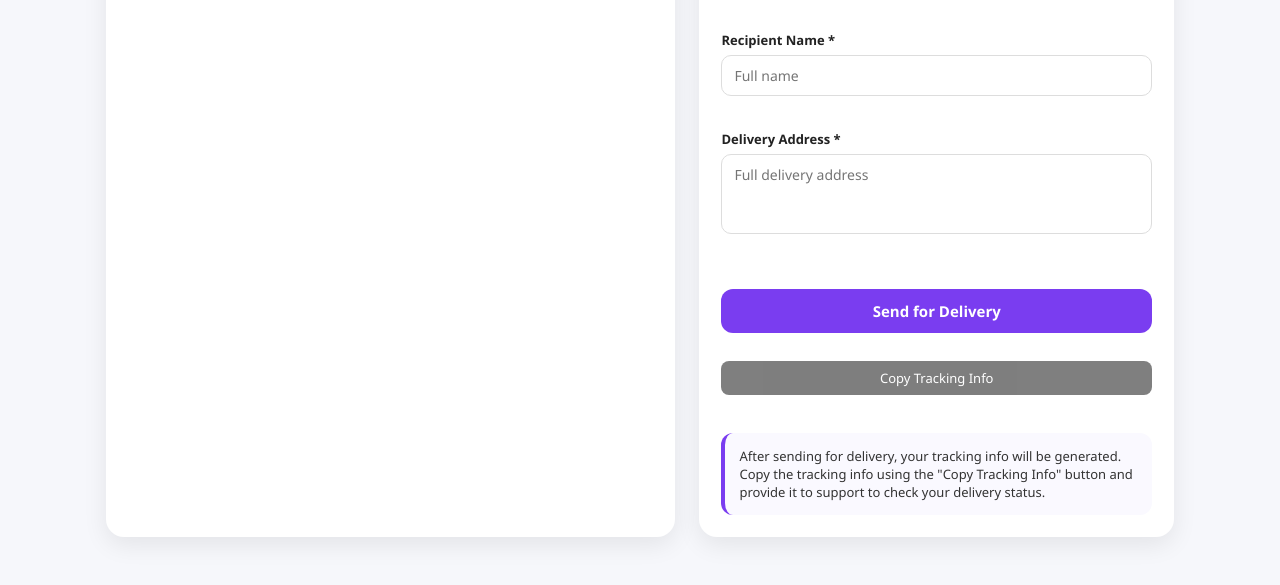
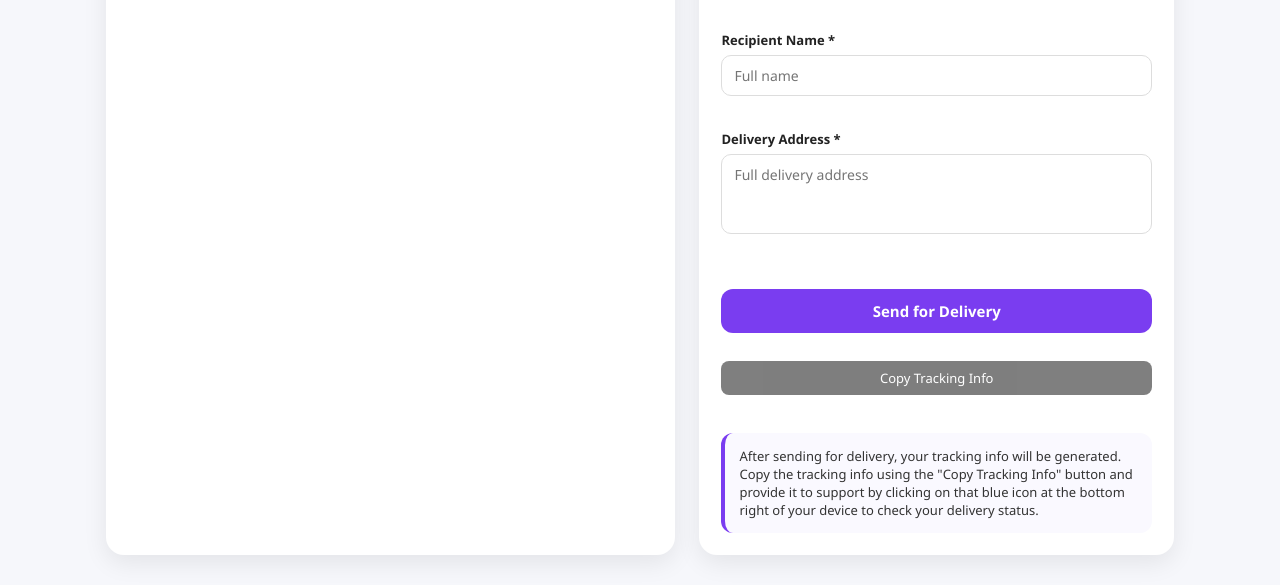
Before and after one commit to giftlystore/giftlyintl, a plain HTML site: page product.html in a window 1280 px wide. Shown: the part 545-1130 px from the top of the page. Drawn offline with Linux system fonts and the light colour scheme; a script that the page names is missing.

Commit message:
product.html

```diff
--- a/product.html
+++ b/product.html
@@ -120,7 +120,7 @@ textarea{resize:none;height:80px}
     <button class="copy-btn" id="copyBtn" onclick="copyTracking()" disabled>Copy Tracking Info</button>
 
     <div class="notice">
-      After sending for delivery, your tracking info will be generated. Copy the tracking info using the "Copy Tracking Info" button and provide it to support to check your delivery status.
+      After sending for delivery, your tracking info will be generated. Copy the tracking info using the "Copy Tracking Info" button and provide it to support by clicking on that blue icon at the bottom right of your device to check your delivery status.
     </div>
 
     <div class="success-box" id="successBox"></div>
```
